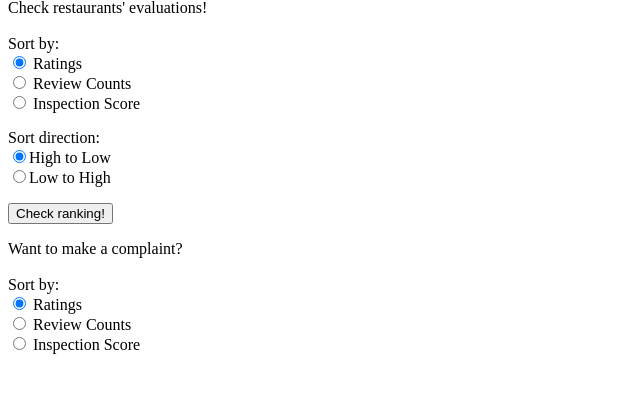
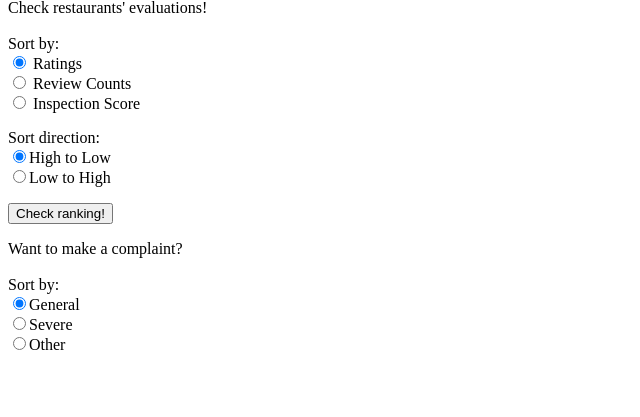
Before and after one commit to jingcao33/SI-507-Final-Project, a Flask app: page / in a window 1280 px wide. Shown: the part 158-575 px from the top of the page, without its empty margins (0-640 px from the left). Run offline with Flask 2, Linux system fonts and the light colour scheme; parts of the project's set-up code (start-up, migrations or seed data) failed here and were passed over.

Commit message:
add complaint

```diff
--- a/app.py
+++ b/app.py
@@ -83,6 +83,15 @@ def get_info(rest_name):
     return info
 
 
+def get_complaint(complaint):
+    if complaint == 'general':
+        r = ('Environmental Health', main.eh_contact, main.eh_website)
+    elif complaint == 'severe':
+        r = ('Disease Control', main.dc_contact, main.dc_website)
+    else:
+        r = ('City Customer Service Agency', main.cp_contact, main.cp_website)
+    return r
+
 @app.route('/')
 def index():
     return render_template('index.html')
@@ -123,5 +132,12 @@ def info():
     return render_template('info.html', results=info)
 
 
+@app.route('/complaint', method=['POST'])
+def complaint():
+    complaint = request.form['complaint']
+    contact_info = get_complaint(complaint)
+    return render_template('complaint.html', results=contact_info)
+
+
 if __name__ == '__main__':
     app.run(debug=True)
--- a/templates/index.html
+++ b/templates/index.html
@@ -56,9 +56,9 @@
                 Want to make a complaint? <br /><br />
 
                 Sort by: <br />
-                <input type='radio' name='sort' value='ratings' checked='checked' /> Ratings <br />
-                <input type='radio' name='sort' value='review_counts' /> Review Counts <br />
-                <input type='radio' name='sort' value='inspection_score' /> Inspection Score <br />
+                <input type='radio' name='complaint' value='general' checked='checked' />General<br />
+                <input type='radio' name='complaint' value='severe' />Severe<br />
+                <input type='radio' name='complaint' value='other' />Other<br />
             </p>
         </form>
 
```
Also changed, not shown: templates/complaint.html (added, +34 -0 lines), test.db, 2 other files.
